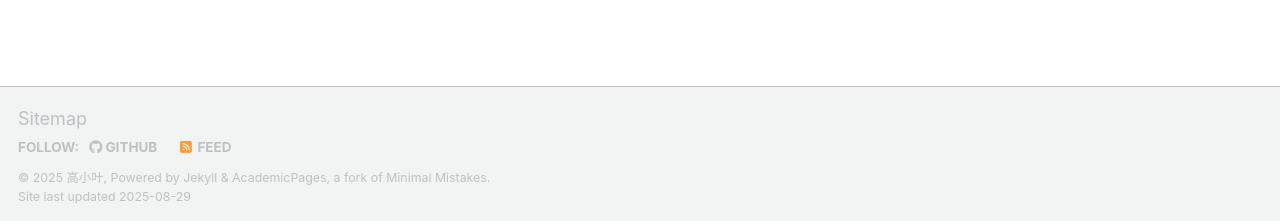
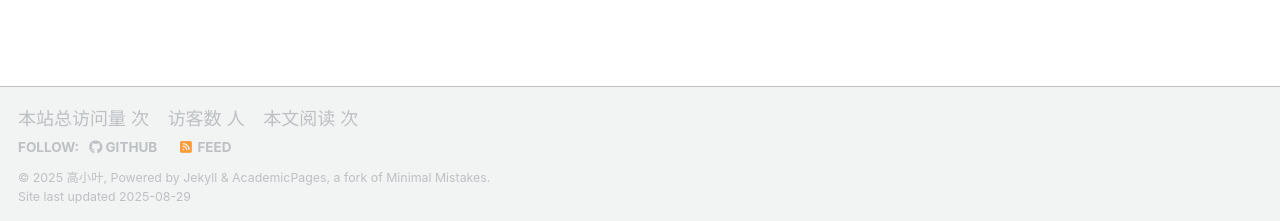
Before and after one commit to gaoyesjtu/gaoyesjtu.github.io, a Jekyll site: the page built from _pages/about.md, in a window 1280 px wide and 1310 px high. Shown: the part 1086-1307 px from the top of the window. Built offline with Jekyll 4.4.1, drawn with Linux system fonts in a browser that asks for light colours; a script that is not in the unit is left out; comment, search, counter and statistics services are not loaded.

Commit message:
Update custom.html

```diff
--- a/_includes/footer/custom.html
+++ b/_includes/footer/custom.html
@@ -1,19 +1,17 @@
-<!-- start custom footer snippets -->
+<!-- Busuanzi 站点总访问量 / 独立访客 -->
+<span id="busuanzi_container_site_pv">
+  本站总访问量 <span id="busuanzi_value_site_pv"></span> 次
+</span>
+<span id="busuanzi_container_site_uv" style="margin-left:.75em">
+  访客数 <span id="busuanzi_value_site_uv"></span> 人
+</span>
 
-<a href="/sitemap/">Sitemap</a>
+<!-- 只在文章页显示的“本文阅读次数” -->
+{% if page.layout == "single" %}
+<span id="busuanzi_container_page_pv" style="margin-left:.75em">
+  本文阅读 <span id="busuanzi_value_page_pv"></span> 次
+</span>
+{% endif %}
 
-<!-- Support for MatJax -->
-<script defer src="https://cdnjs.cloudflare.com/polyfill/v3/polyfill.min.js?features=es6"></script>
-<script defer src="https://cdn.jsdelivr.net/npm/mathjax@3/es5/tex-mml-chtml.js" id="MathJax-script"></script>
-
-<!-- Support for Plotly -->
-<script defer src='https://cdnjs.cloudflare.com/ajax/libs/plotly.js/3.0.1/plotly.min.js'></script>
-
-<!-- Support for Mermaid -->
-<script type="module">
-    import mermaid from 'https://cdn.jsdelivr.net/npm/mermaid@11/dist/mermaid.esm.min.mjs';
-    mermaid.initialize({startOnLoad:true, theme:'default'});
-    await mermaid.run({querySelector:'code.language-mermaid'});
-</script>
-
-<!-- end custom footer snippets -->
+<!-- 脚本（建议用 https，避免部分浏览器拦截） -->
+<script async src="https://busuanzi.ibruce.info/busuanzi/2.3/busuanzi.pure.mini.js"></script>
```
